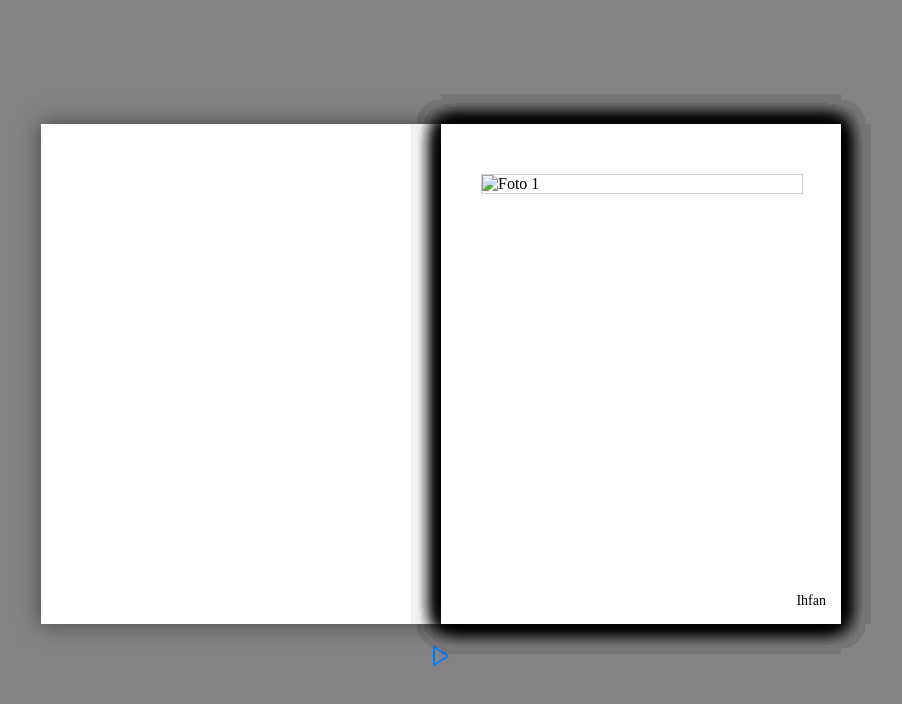
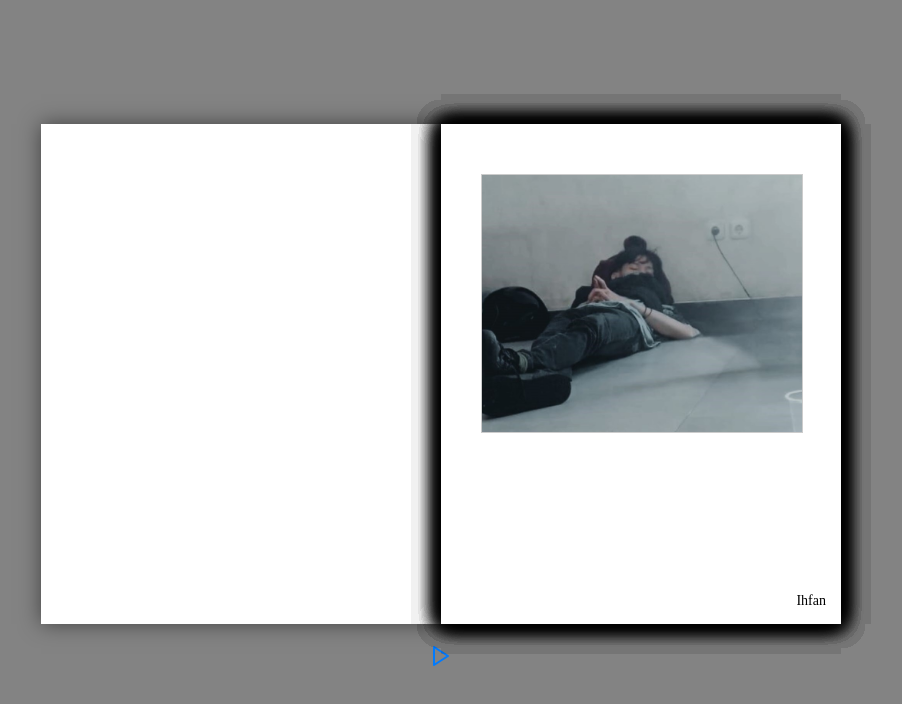
Before and after one commit to ihfan19/Ihfan, a plain HTML site: page index.html in a window 1280 px wide. Shown: the whole page, without its empty margins (199-1101 px from the left). Drawn offline with nearby package versions, Linux system fonts and the light colour scheme; files that its build step writes are made by us from their sources.

Commit message:
Update index.html

```diff
--- a/index.html
+++ b/index.html
@@ -5,7 +5,7 @@
     <meta name="viewport" content="width=device-width, initial-scale=1.0">
     <title>About Ihfan</title>
     <script src="https://unpkg.com/feather-icons"></script>
-    <link rel="stylesheet" href="css/styles.css">
+    <link rel="stylesheet" href="styles.css">
 </head>
 <body>
     <div class="container">
@@ -15,59 +15,59 @@
                     <div id="lyrics-container"></div>
                 </div>
                 <div class="page right-page">
-                    <img src="img/1.jpg" alt="Foto 1">
+                    <img src="1.jpg" alt="Foto 1">
                     <div class="author-name">Ihfan</div>
                 </div>
                 <div class="page right-page">
-                    <img src="img/2.jpg" alt="Foto 2">
+                    <img src="2.jpg" alt="Foto 2">
                     <div class="author-name">Ihfan</div>
                 </div>
                 <div class="page right-page">
-                    <img src="img/3.jpg" alt="Foto 3">
+                    <img src="3.jpg" alt="Foto 3">
                     <div class="author-name">Ihfan</div>
                 </div>
                 <div class="page right-page">
-                    <img src="img/4.jpg" alt="Foto 4">
+                    <img src="4.jpg" alt="Foto 4">
                     <div class="author-name">Ihfan</div>
                 </div>
                 <div class="page right-page">
-                    <img src="img/5.jpg" alt="Foto 5">
+                    <img src="5.jpg" alt="Foto 5">
                     <div class="author-name">Ihfan</div>
                 </div>
                 <div class="page right-page">
-                    <img src="img/6.jpg" alt="Foto 6">
+                    <img src="6.jpg" alt="Foto 6">
                     <div class="author-name">Ihfan</div>
                 </div>
                 <div class="page right-page">
-                    <img src="img/7.jpg" alt="Foto 7">
+                    <img src="7.jpg" alt="Foto 7">
                     <div class="author-name">Ihfan</div>
                 </div>
                 <div class="page right-page">
-                    <img src="img/8.jpg" alt="Foto 8">
+                    <img src="8.jpg" alt="Foto 8">
                     <div class="author-name">Ihfan</div>
                 </div>
                 <div class="page right-page">
-                    <img src="img/9.jpg" alt="Foto 9">
+                    <img src="9.jpg" alt="Foto 9">
                     <div class="author-name">Ihfan</div>
                 </div>
                 <div class="page right-page">
-                    <img src="img/10.jpg" alt="Foto 10">
+                    <img src="10.jpg" alt="Foto 10">
                     <div class="author-name">Ihfan</div>
                 </div>
                 <div class="page right-page">
-                    <img src="img/11.jpg" alt="Foto 11">
+                    <img src="11.jpg" alt="Foto 11">
                     <div class="author-name">Ihfan</div>
                 </div>
                 <div class="page right-page">
-                    <img src="img/12.jpg" alt="Foto 12">
+                    <img src="12.jpg" alt="Foto 12">
                     <div class="author-name">Ihfan</div>
                 </div>
                 <div class="page right-page">
-                    <img src="img/13.jpg" alt="Foto 13">
+                    <img src="13.jpg" alt="Foto 13">
                     <div class="author-name">Ihfan</div>
                 </div>
                 <div class="page right-page">
-                    <img src="img/14.jpg" alt="Foto 14">
+                    <img src="14.jpg" alt="Foto 14">
                     <div class="author-name">Ihfan</div>
                 </div>
             </div>
@@ -77,7 +77,7 @@
                 <i data-feather="play"></i>
             </div>
             <div id="song-duration"></div>
-            <audio id="audio" src="assets/audio/sempurna-andra-and-the-backbone-instrumental-guitar-cover-by-albayments_lOSRaCAV.mp3"></audio>
+            <audio id="audio" src="sempurna-andra-and-the-backbone-instrumental-guitar-cover-by-albayments_lOSRaCAV.mp3"></audio>
         </div>
     </div>
     <script src="script.js"></script>
```
